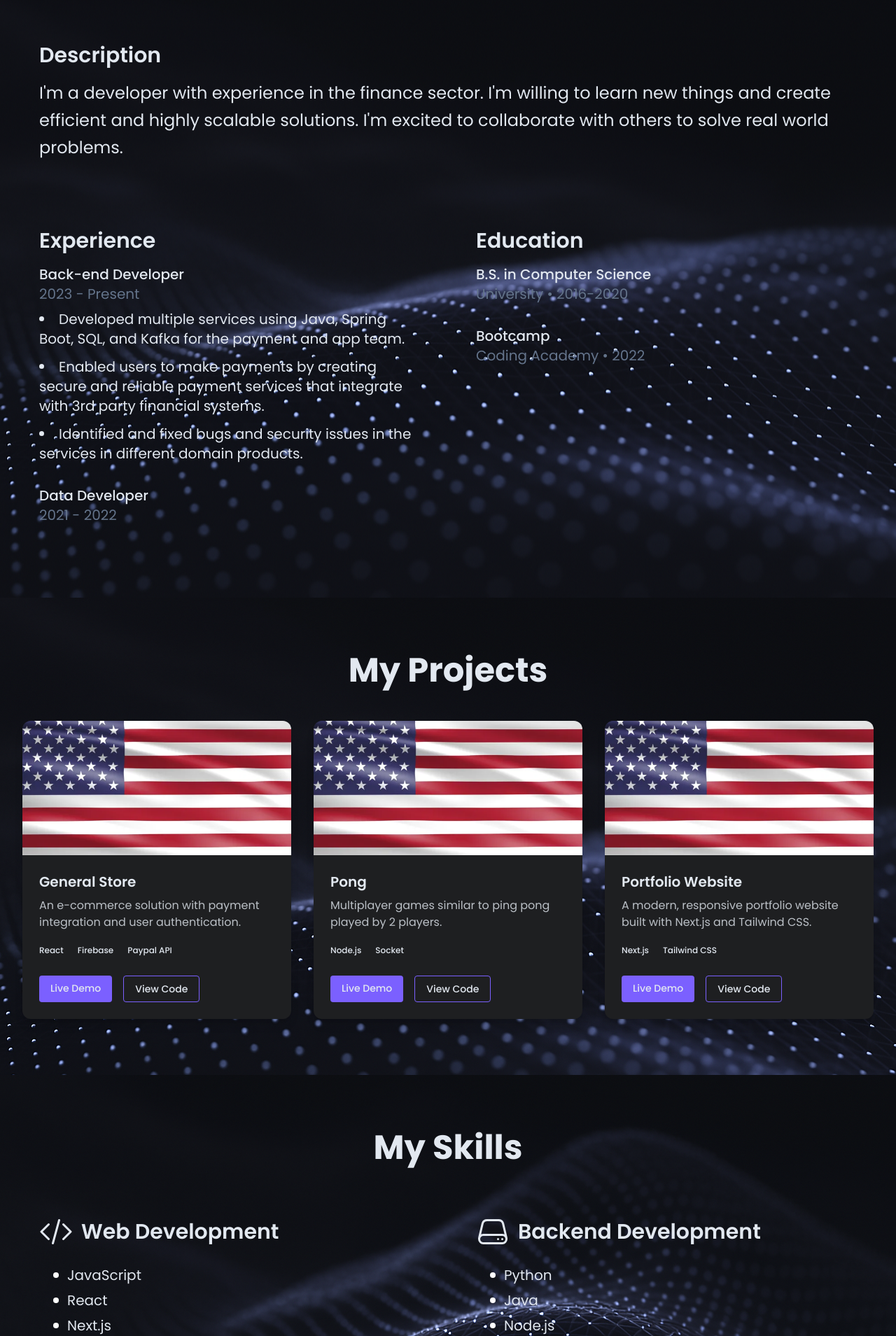
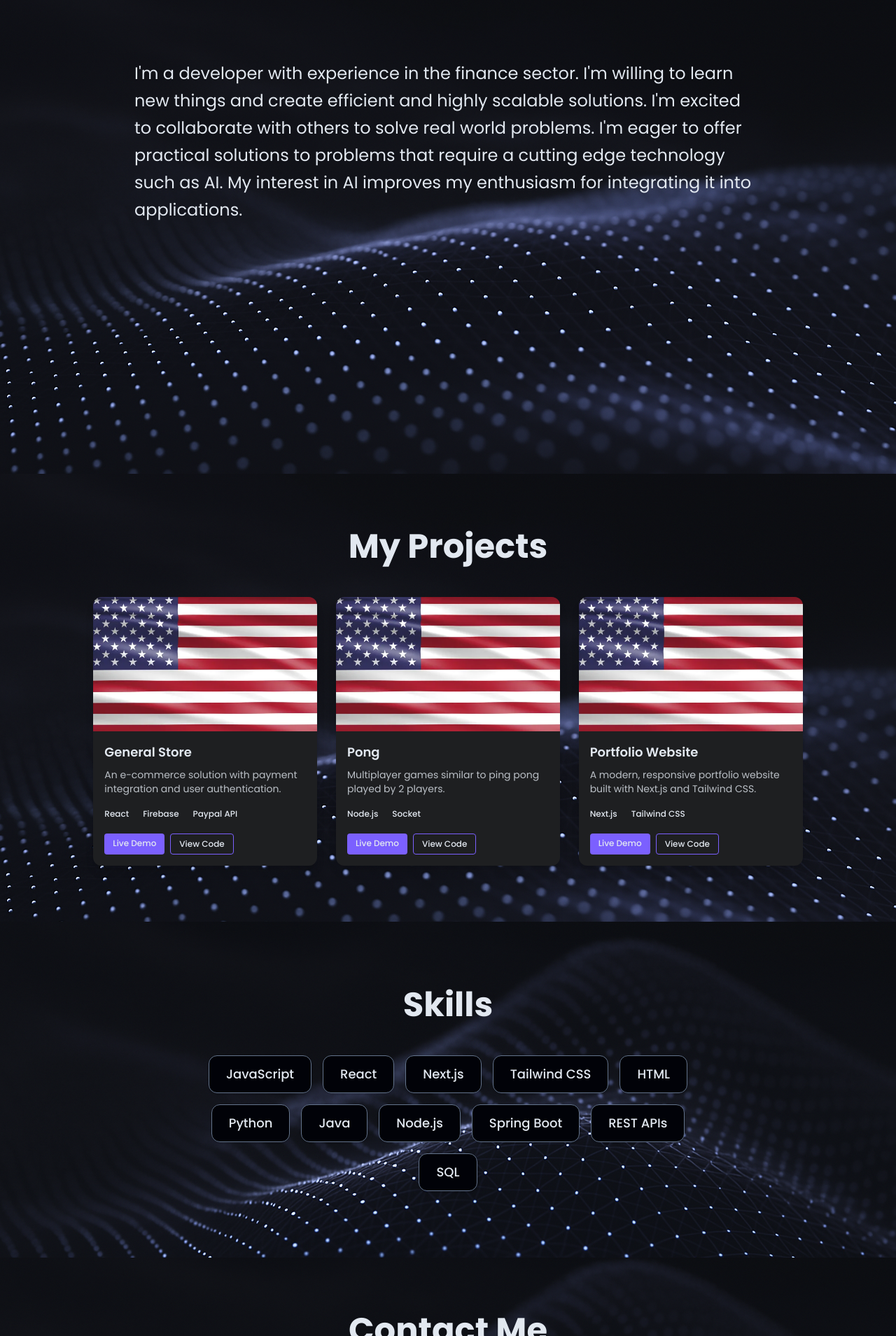
Before and after one commit to wintvue/next_project, a Next.js app: page / in a window 1280 px wide. Shown: the part 1811-3720 px from the top of the page at 70% size. Built offline with nearby package versions, Linux system fonts and the light colour scheme.

Commit message:
Change layouts and contents

```diff
--- a/app/components/About.tsx
+++ b/app/components/About.tsx
@@ -6,49 +6,17 @@ export default function About() {
           About <span>Me</span>
         </h2>
 
-        {/* Description in a full row */}
-        <div className="mb-8">
-          <div className="rounded-xl p-6">
-            <h3 className="text-3xl font-semibold mb-4">Description</h3>
+        <div className="grid md:grid-cols-1 gap-8 max-w-4xl mx-auto">
+          <div className="mt-12">
             <p className="mb-4 text-2xl leading-relaxed">
-            I'm a developer with experience in the finance sector.
-            I'm willing to learn new things and create efficient and highly scalable solutions.
-            I'm excited to collaborate with others to solve real world problems.
+              I'm a developer with experience in the finance sector.
+              I'm willing to learn new things and create efficient and highly scalable solutions.
+              I'm excited to collaborate with others to solve real world problems.
+              I'm eager to offer practical solutions to problems that require a cutting edge technology such as AI. My interest in AI improves my enthusiasm for integrating it into applications.
             </p>
           </div>
         </div>
 
-        {/* Experience and Education side by side in the next row */}
-        <div className="grid md:grid-cols-2 gap-8">
-          <div className="rounded-xl p-6">
-            <h3 className="text-3xl font-semibold mb-4">Experience</h3>
-            <div className="mb-8">
-              <p className="font-medium text-xl">Back-end Developer</p>
-              <p className="text-dark-muted text-xl">2023 - Present</p>
-              <ul className="list-disc list-inside font-small text-xl space-y-3 mt-2">
-                <li>Developed multiple services using Java, Spring Boot, SQL, and Kafka for the payment and app team.</li>
-                <li>Enabled users to make payments by creating secure and reliable payment services that integrate with 3rd party financial systems.</li>
-                <li>Identified and fixed bugs and security issues in the services in different domain products.</li>
-              </ul>
-            </div>
-            <div>
-              <p className="font-medium text-xl">Data Developer</p>
-              <p className="text-dark-muted text-xl">2021 - 2022</p>
-            </div>
-          </div>
-
-          <div className="rounded-xl p-6 mb-6">
-            <h3 className="text-3xl font-semibold mb-4">Education</h3>
-            <div className="mb-8">
-              <p className="font-medium text-xl">B.S. in Computer Science</p>
-              <p className="text-dark-muted text-xl">University • 2016-2020</p>
-            </div>
-            <div>
-              <p className="font-medium text-xl">Bootcamp</p>
-              <p className="text-dark-muted text-xl">Coding Academy • 2022</p>
-            </div>
-          </div>
-        </div>
       </div>
     </section>
   )
--- a/app/components/Projects.tsx
+++ b/app/components/Projects.tsx
@@ -33,15 +33,12 @@ const projects = [
 
 export default function Projects() {
   return (
-    <section id="projects" className="py-20 w-full bg-dark-primary bg-[url('/about_desk.png')] bg-center bg-no-repeat bg-fixed">
-      <div className="animate-fade-in max-w-7xl mx-auto px-4 sm:px-6 lg:px-8">
-        <h2 className="text-5xl font-bold mb-12 text-center">
-          My <span>Projects</span>
-        </h2>
-
-        <div className="grid md:grid-cols-2 lg:grid-cols-3 gap-8">
+    <section id="projects" className="py-20 w-full min-h-[60vh] flex items-center justify-center bg-dark-primary bg-[url('/about_desk.png')] bg-center bg-no-repeat bg-fixed">
+      <div className="animate-fade-in max-w-7xl mx-auto px-4 sm:px-6 lg:px-8 w-full flex flex-col items-center justify-center">
+        <h2 className="text-5xl font-bold mb-12 text-center">My <span>Projects</span></h2>
+        <div className="grid md:grid-cols-2 lg:grid-cols-3 gap-4 justify-center items-center w-full max-w-5xl">
           {projects.map((project) => (
-            <div key={project.id} className="bg-dark-secondary rounded-xl overflow-hidden shadow-lg hover:shadow-xl transition-shadow">
+            <div key={project.id} className="bg-dark-secondary rounded-xl overflow-hidden shadow-lg hover:shadow-xl transition-shadow w-full max-w-xs mx-auto h-96 flex flex-col">
               <div className="relative h-48">
                 <Image
                   src={project.image}
@@ -50,29 +47,26 @@ export default function Projects() {
                   className="object-cover"
                 />
               </div>
-
-              <div className="p-6">
-                <h3 className="text-xl font-semibold mb-2">{project.title}</h3>
-                <p className="text-dark-text/80 mb-4">{project.description}</p>
-
-                <div className="flex flex-wrap gap-2 mb-6">
+              <div className="p-4 flex-1 flex flex-col">
+                <h3 className="text-lg font-semibold mb-2">{project.title}</h3>
+                <p className="text-dark-text/80 mb-3 text-sm flex-1">{project.description}</p>
+                <div className="flex flex-wrap gap-2 mb-4">
                   {project.technologies.map((tech) => (
                     <span key={tech} className="pr-3 py-1 text-xs font-medium">
                       {tech}
                     </span>
                   ))}
                 </div>
-
-                <div className="flex gap-4">
+                <div className="flex gap-2 mt-auto">
                   <a
                     href={project.demoLink}
-                    className="bg-dark-accent px-4 py-2 rounded font-medium text-sm hover:bg-dark-accent/90 transition-colors"
+                    className="bg-dark-accent px-3 py-1.5 rounded font-medium text-xs hover:bg-dark-accent/90 transition-colors"
                   >
                     Live Demo
                   </a>
                   <a
                     href={project.codeLink}
-                    className="border border-dark-accent px-4 py-2 rounded font-medium text-sm hover:bg-dark-accent/10 transition-colors"
+                    className="border border-dark-accent px-3 py-1.5 rounded font-medium text-xs hover:bg-dark-accent/10 transition-colors"
                   >
                     View Code
                   </a>
--- a/app/components/Skills.tsx
+++ b/app/components/Skills.tsx
@@ -1,58 +1,25 @@
-import {
-  CodeBracketIcon,
-  ServerIcon
-} from '@heroicons/react/24/outline';
+import React from 'react';
+
+const skills = [
+  "JavaScript", "React", "Next.js", "Tailwind CSS", "HTML", "Python", "Java", "Node.js", "Spring Boot", "REST APIs", "SQL"
+];
 
 export default function Skills() {
   return (
-    <section id="skills" className="py-20 w-full bg-dark-secondary bg-[url('/skills.png')] bg-center bg-no-repeat bg-fixed">
-      <div className="animate-fade-in max-w-7xl mx-auto px-4 sm:px-6 lg:px-8">
-        <h2 className="text-5xl font-bold mb-12 text-center">
-          My <span>Skills</span>
-        </h2>
-
-        <div className="grid md:grid-cols-2 lg:grid-cols-2 gap-8">
-          <SkillCategory
-            title="Web Development"
-            skills={["JavaScript", "React", "Next.js", "Tailwind CSS", "HTML"]}
-            icon={<CodeBracketIcon className="h-12 w-12" />}
-          />
-
-          <SkillCategory
-            title="Backend Development"
-            skills={["Python", "Java", "Node.js", "Spring Boot", "REST APIs", "SQL"]}
-            icon={<ServerIcon className="h-12 w-12" />}
-          />
+    <section id="skills" className="py-20 w-full min-h-[60vh] flex items-center justify-center bg-dark-secondary bg-[url('/skills.png')] bg-center bg-no-repeat bg-fixed">
+      <div className="animate-fade-in max-w-7xl mx-auto px-4 sm:px-6 lg:px-8 w-full flex flex-col items-center justify-center">
+        <h2 className="text-5xl font-bold mb-12 text-center">Skills</h2>
+        <div className="flex flex-wrap justify-center gap-4 w-full max-w-3xl">
+          {skills.map((skill) => (
+            <span
+              key={skill}
+              className="px-6 py-3 bg-dark-primary text-dark-text rounded-xl text-lg font-medium shadow border border-dark-muted"
+            >
+              {skill}
+            </span>
+          ))}
         </div>
       </div>
     </section>
-  )
+  );
 }
-
-function SkillCategory({
-  title,
-  skills,
-  icon
-}: {
-  title: string;
-  skills: string[];
-  icon: React.ReactNode
-}) {
-  return (
-    <div className="rounded-xl p-6">
-      <div className="flex items-center mb-6">
-        {icon}
-        <h3 className="text-3xl font-semibold ml-3">{title}</h3>
-      </div>
-
-      <ul className="space-y-2 pl-5">
-        {skills.map((skill) => (
-          <li key={skill} className="flex items-center">
-            <span className="w-2 h-2 bg-white rounded-full mr-3"></span>
-            <span className="text-xl">{skill}</span>
-          </li>
-        ))}
-      </ul>
-    </div>
-  )
-}
```
